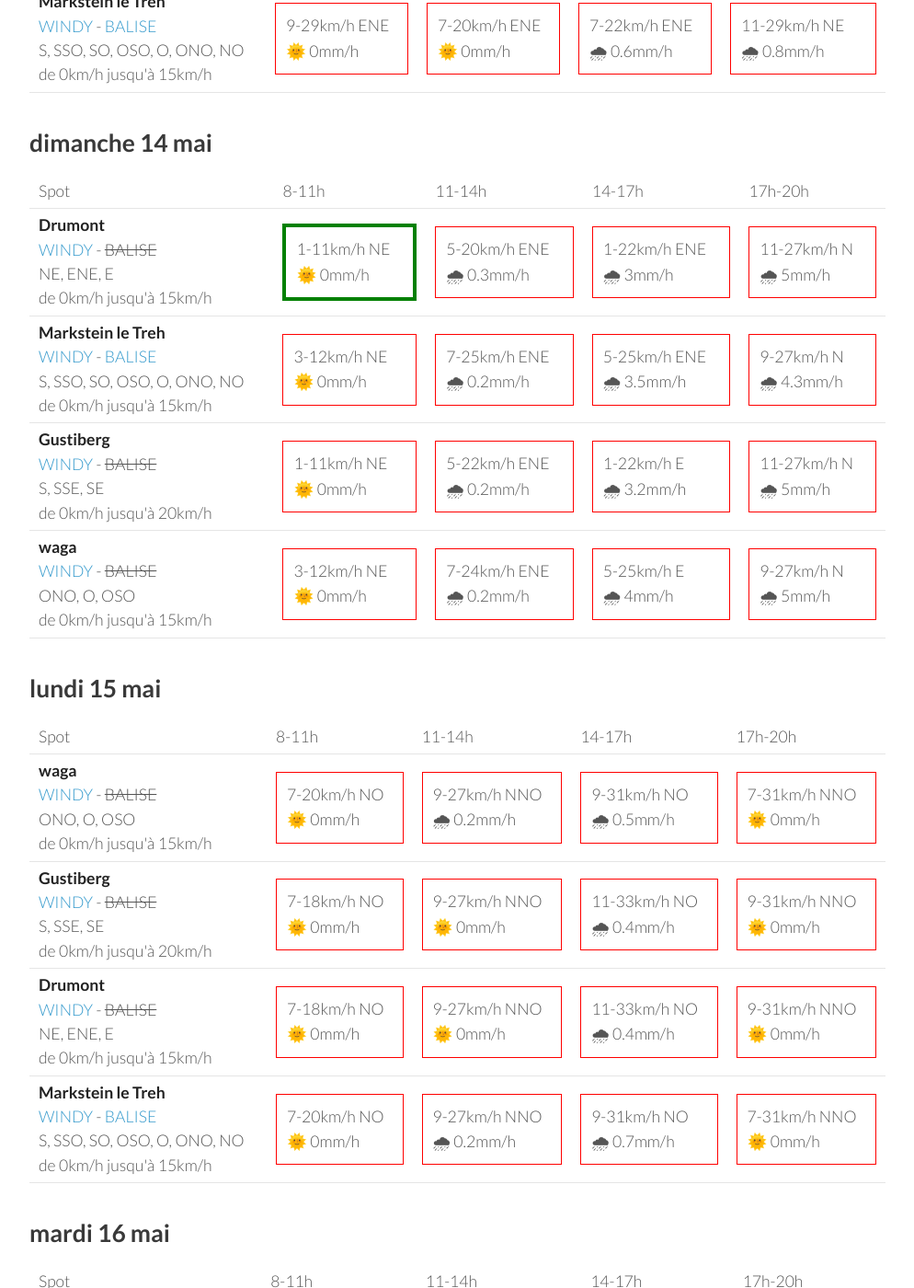
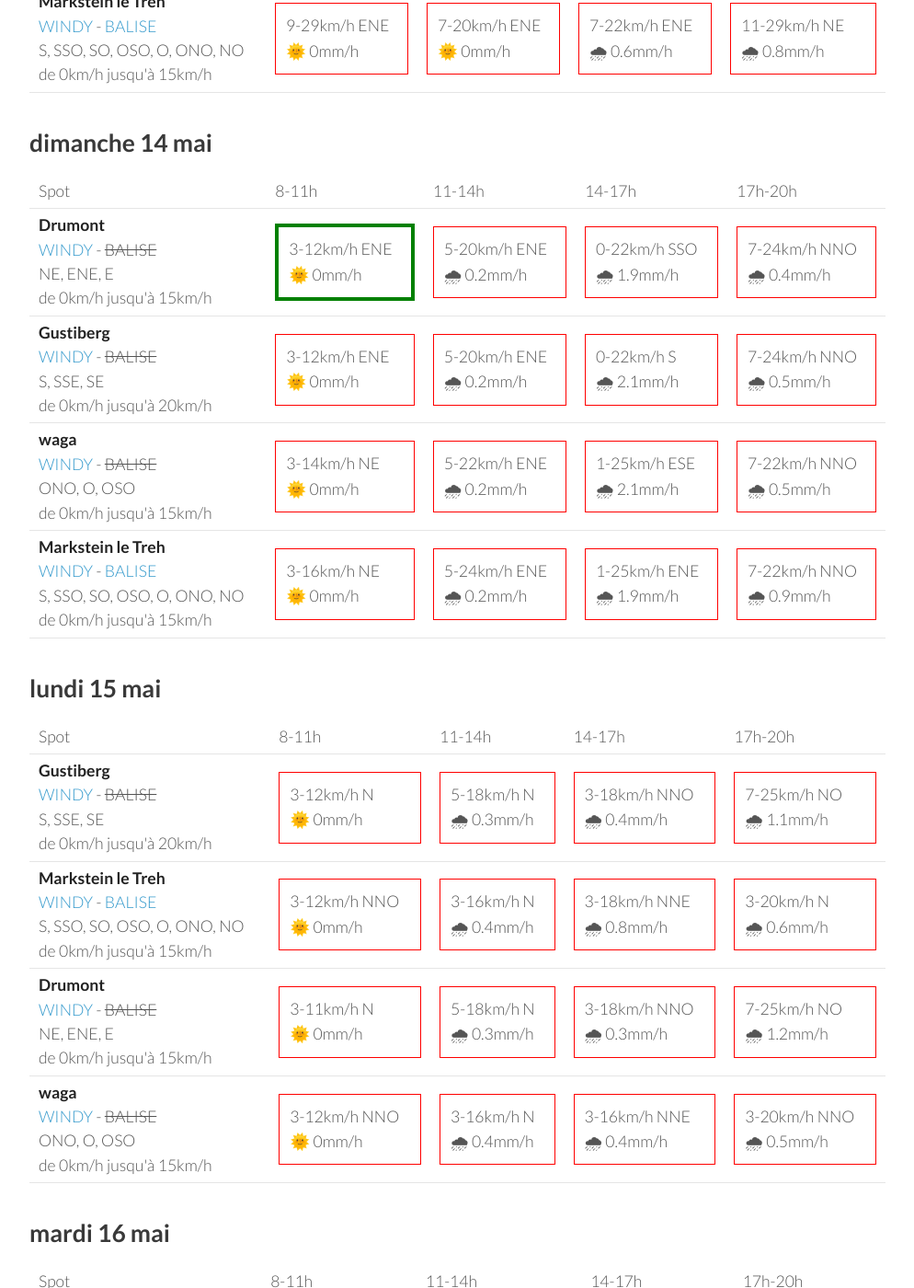
Before and after one commit to parapente-dans-le-nord/parapente-dans-le-nord.github.io, a Jekyll site: the page built from vosges.markdown, in a window 1280 px wide and 1400 px high, scrolled down 1325 px. Shown: the whole window at 92% size, without its empty margins (26-1020 px from the left). Built offline with Jekyll 4.4.1, drawn with Linux system fonts in a browser that asks for light colours; some of the changed text lies outside the part shown.

Commit message:
update index.markdown

```diff
--- a/vosges.markdown
+++ b/vosges.markdown
@@ -132,40 +132,40 @@ page mise à jour le vendredi 12 mai 13:16
 <tr>
         <td><strong>Drumont</strong><br><a href="https://windy.com/47.898/6.919?47.687,6.919,9,m:eYYagmG">WINDY</a> - <span class="no-balise"> BALISE </span><br> <span class="vent-favorable">NE, ENE, E</span><br><span class="force-vent">de 0km/h jusqu'à 15km/h</span> </td>
 
-            <td><div class="flyable"><p>1-11km/h NE</p><p>🌞 0mm/h</p></div></td>
-            <td><div class="not-flyable"><p>5-20km/h ENE</p><p>🌧 0.3mm/h</p></div></td>
-            <td><div class="not-flyable"><p>1-22km/h ENE</p><p>🌧 3mm/h</p></div></td>
-            <td><div class="not-flyable"><p>11-27km/h N</p><p>🌧 5mm/h</p></div></td>
+            <td><div class="flyable"><p>3-12km/h ENE</p><p>🌞 0mm/h</p></div></td>
+            <td><div class="not-flyable"><p>5-20km/h ENE</p><p>🌧 0.2mm/h</p></div></td>
+            <td><div class="not-flyable"><p>0-22km/h SSO</p><p>🌧 1.9mm/h</p></div></td>
+            <td><div class="not-flyable"><p>7-24km/h NNO</p><p>🌧 0.4mm/h</p></div></td>
+
+
+    </tr>
+<tr>
+        <td><strong>Gustiberg</strong><br><a href="https://windy.com/47.894/6.934?47.891,6.934,15,m:eYYagmI">WINDY</a> - <span class="no-balise"> BALISE </span><br> <span class="vent-favorable">S, SSE, SE</span><br><span class="force-vent">de 0km/h jusqu'à 20km/h</span> </td>
+
+            <td><div class="not-flyable"><p>3-12km/h ENE</p><p>🌞 0mm/h</p></div></td>
+            <td><div class="not-flyable"><p>5-20km/h ENE</p><p>🌧 0.2mm/h</p></div></td>
+            <td><div class="not-flyable"><p>0-22km/h S</p><p>🌧 2.1mm/h</p></div></td>
+            <td><div class="not-flyable"><p>7-24km/h NNO</p><p>🌧 0.5mm/h</p></div></td>
+
+
+    </tr>
+<tr>
+        <td><strong>waga</strong><br><a href="https://windy.com/47.903/6.996?47.900,6.983,15">WINDY</a> - <span class="no-balise"> BALISE </span><br> <span class="vent-favorable">ONO, O, OSO</span><br><span class="force-vent">de 0km/h jusqu'à 15km/h</span> </td>
+
+            <td><div class="not-flyable"><p>3-14km/h NE</p><p>🌞 0mm/h</p></div></td>
+            <td><div class="not-flyable"><p>5-22km/h ENE</p><p>🌧 0.2mm/h</p></div></td>
+            <td><div class="not-flyable"><p>1-25km/h ESE</p><p>🌧 2.1mm/h</p></div></td>
+            <td><div class="not-flyable"><p>7-22km/h NNO</p><p>🌧 0.5mm/h</p></div></td>
 
 
     </tr>
 <tr>
         <td><strong>Markstein le Treh</strong><br><a href="https://windy.com/47.926/7.012?47.505,7.012,8,m:eY1agmQ">WINDY</a> - <span class=""><a href="http://www.balisemeteo.com/balise.php?idBalise=136">BALISE</a> </span><br> <span class="vent-favorable">S, SSO, SO, OSO, O, ONO, NO</span><br><span class="force-vent">de 0km/h jusqu'à 15km/h</span> </td>
 
-            <td><div class="not-flyable"><p>3-12km/h NE</p><p>🌞 0mm/h</p></div></td>
-            <td><div class="not-flyable"><p>7-25km/h ENE</p><p>🌧 0.2mm/h</p></div></td>
-            <td><div class="not-flyable"><p>5-25km/h ENE</p><p>🌧 3.5mm/h</p></div></td>
-            <td><div class="not-flyable"><p>9-27km/h N</p><p>🌧 4.3mm/h</p></div></td>
-
-
-    </tr>
-<tr>
-        <td><strong>Gustiberg</strong><br><a href="https://windy.com/47.894/6.934?47.891,6.934,15,m:eYYagmI">WINDY</a> - <span class="no-balise"> BALISE </span><br> <span class="vent-favorable">S, SSE, SE</span><br><span class="force-vent">de 0km/h jusqu'à 20km/h</span> </td>
-
-            <td><div class="not-flyable"><p>1-11km/h NE</p><p>🌞 0mm/h</p></div></td>
-            <td><div class="not-flyable"><p>5-22km/h ENE</p><p>🌧 0.2mm/h</p></div></td>
-            <td><div class="not-flyable"><p>1-22km/h E</p><p>🌧 3.2mm/h</p></div></td>
-            <td><div class="not-flyable"><p>11-27km/h N</p><p>🌧 5mm/h</p></div></td>
-
-
-    </tr>
-<tr>
-        <td><strong>waga</strong><br><a href="https://windy.com/47.903/6.996?47.900,6.983,15">WINDY</a> - <span class="no-balise"> BALISE </span><br> <span class="vent-favorable">ONO, O, OSO</span><br><span class="force-vent">de 0km/h jusqu'à 15km/h</span> </td>
-
-            <td><div class="not-flyable"><p>3-12km/h NE</p><p>🌞 0mm/h</p></div></td>
-            <td><div class="not-flyable"><p>7-24km/h ENE</p><p>🌧 0.2mm/h</p></div></td>
-            <td><div class="not-flyable"><p>5-25km/h E</p><p>🌧 4mm/h</p></div></td>
-            <td><div class="not-flyable"><p>9-27km/h N</p><p>🌧 5mm/h</p></div></td>
+            <td><div class="not-flyable"><p>3-16km/h NE</p><p>🌞 0mm/h</p></div></td>
+            <td><div class="not-flyable"><p>5-24km/h ENE</p><p>🌧 0.2mm/h</p></div></td>
+            <td><div class="not-flyable"><p>1-25km/h ENE</p><p>🌧 1.9mm/h</p></div></td>
+            <td><div class="not-flyable"><p>7-22km/h NNO</p><p>🌧 0.9mm/h</p></div></td>
 
 
     </tr>
@@ -186,42 +186,42 @@ page mise à jour le vendredi 12 mai 13:16
       <td>17h-20h</td>
     </tr>
 <tr>
-        <td><strong>waga</strong><br><a href="https://windy.com/47.903/6.996?47.900,6.983,15">WINDY</a> - <span class="no-balise"> BALISE </span><br> <span class="vent-favorable">ONO, O, OSO</span><br><span class="force-vent">de 0km/h jusqu'à 15km/h</span> </td>
+        <td><strong>Gustiberg</strong><br><a href="https://windy.com/47.894/6.934?47.891,6.934,15,m:eYYagmI">WINDY</a> - <span class="no-balise"> BALISE </span><br> <span class="vent-favorable">S, SSE, SE</span><br><span class="force-vent">de 0km/h jusqu'à 20km/h</span> </td>
 
-            <td><div class="not-flyable"><p>7-20km/h NO</p><p>🌞 0mm/h</p></div></td>
-            <td><div class="not-flyable"><p>9-27km/h NNO</p><p>🌧 0.2mm/h</p></div></td>
-            <td><div class="not-flyable"><p>9-31km/h NO</p><p>🌧 0.5mm/h</p></div></td>
-            <td><div class="not-flyable"><p>7-31km/h NNO</p><p>🌞 0mm/h</p></div></td>
+            <td><div class="not-flyable"><p>3-12km/h N</p><p>🌞 0mm/h</p></div></td>
+            <td><div class="not-flyable"><p>5-18km/h N</p><p>🌧 0.3mm/h</p></div></td>
+            <td><div class="not-flyable"><p>3-18km/h NNO</p><p>🌧 0.4mm/h</p></div></td>
+            <td><div class="not-flyable"><p>7-25km/h NO</p><p>🌧 1.1mm/h</p></div></td>
 
 
     </tr>
 <tr>
-        <td><strong>Gustiberg</strong><br><a href="https://windy.com/47.894/6.934?47.891,6.934,15,m:eYYagmI">WINDY</a> - <span class="no-balise"> BALISE </span><br> <span class="vent-favorable">S, SSE, SE</span><br><span class="force-vent">de 0km/h jusqu'à 20km/h</span> </td>
+        <td><strong>Markstein le Treh</strong><br><a href="https://windy.com/47.926/7.012?47.505,7.012,8,m:eY1agmQ">WINDY</a> - <span class=""><a href="http://www.balisemeteo.com/balise.php?idBalise=136">BALISE</a> </span><br> <span class="vent-favorable">S, SSO, SO, OSO, O, ONO, NO</span><br><span class="force-vent">de 0km/h jusqu'à 15km/h</span> </td>
 
-            <td><div class="not-flyable"><p>7-18km/h NO</p><p>🌞 0mm/h</p></div></td>
-            <td><div class="not-flyable"><p>9-27km/h NNO</p><p>🌞 0mm/h</p></div></td>
-            <td><div class="not-flyable"><p>11-33km/h NO</p><p>🌧 0.4mm/h</p></div></td>
-            <td><div class="not-flyable"><p>9-31km/h NNO</p><p>🌞 0mm/h</p></div></td>
+            <td><div class="not-flyable"><p>3-12km/h NNO</p><p>🌞 0mm/h</p></div></td>
+            <td><div class="not-flyable"><p>3-16km/h N</p><p>🌧 0.4mm/h</p></div></td>
+            <td><div class="not-flyable"><p>3-18km/h NNE</p><p>🌧 0.8mm/h</p></div></td>
+            <td><div class="not-flyable"><p>3-20km/h N</p><p>🌧 0.6mm/h</p></div></td>
 
 
     </tr>
 <tr>
         <td><strong>Drumont</strong><br><a href="https://windy.com/47.898/6.919?47.687,6.919,9,m:eYYagmG">WINDY</a> - <span class="no-balise"> BALISE </span><br> <span class="vent-favorable">NE, ENE, E</span><br><span class="force-vent">de 0km/h jusqu'à 15km/h</span> </td>
 
-            <td><div class="not-flyable"><p>7-18km/h NO</p><p>🌞 0mm/h</p></div></td>
-            <td><div class="not-flyable"><p>9-27km/h NNO</p><p>🌞 0mm/h</p></div></td>
-            <td><div class="not-flyable"><p>11-33km/h NO</p><p>🌧 0.4mm/h</p></div></td>
-            <td><div class="not-flyable"><p>9-31km/h NNO</p><p>🌞 0mm/h</p></div></td>
+            <td><div class="not-flyable"><p>3-11km/h N</p><p>🌞 0mm/h</p></div></td>
+            <td><div class="not-flyable"><p>5-18km/h N</p><p>🌧 0.3mm/h</p></div></td>
+            <td><div class="not-flyable"><p>3-18km/h NNO</p><p>🌧 0.3mm/h</p></div></td>
+            <td><div class="not-flyable"><p>7-25km/h NO</p><p>🌧 1.2mm/h</p></div></td>
 
 
     </tr>
 <tr>
-        <td><strong>Markstein le Treh</strong><br><a href="https://windy.com/47.926/7.012?47.505,7.012,8,m:eY1agmQ">WINDY</a> - <span class=""><a href="http://www.balisemeteo.com/balise.php?idBalise=136">BALISE</a> </span><br> <span class="vent-favorable">S, SSO, SO, OSO, O, ONO, NO</span><br><span class="force-vent">de 0km/h jusqu'à 15km/h</span> </td>
+        <td><strong>waga</strong><br><a href="https://windy.com/47.903/6.996?47.900,6.983,15">WINDY</a> - <span class="no-balise"> BALISE </span><br> <span class="vent-favorable">ONO, O, OSO</span><br><span class="force-vent">de 0km/h jusqu'à 15km/h</span> </td>
 
-            <td><div class="not-flyable"><p>7-20km/h NO</p><p>🌞 0mm/h</p></div></td>
-            <td><div class="not-flyable"><p>9-27km/h NNO</p><p>🌧 0.2mm/h</p></div></td>
-            <td><div class="not-flyable"><p>9-31km/h NO</p><p>🌧 0.7mm/h</p></div></td>
-            <td><div class="not-flyable"><p>7-31km/h NNO</p><p>🌞 0mm/h</p></div></td>
+            <td><div class="not-flyable"><p>3-12km/h NNO</p><p>🌞 0mm/h</p></div></td>
+            <td><div class="not-flyable"><p>3-16km/h N</p><p>🌧 0.4mm/h</p></div></td>
+            <td><div class="not-flyable"><p>3-16km/h NNE</p><p>🌧 0.4mm/h</p></div></td>
+            <td><div class="not-flyable"><p>3-20km/h NNO</p><p>🌧 0.5mm/h</p></div></td>
 
 
     </tr>
```
Also changed, not shown: other parts of vosges.markdown (+1 -1 lines).
